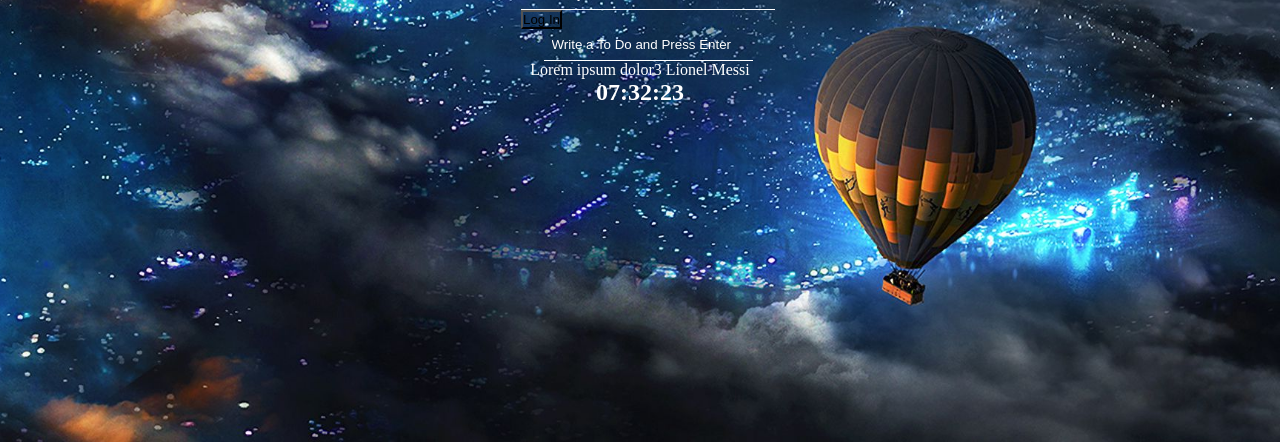
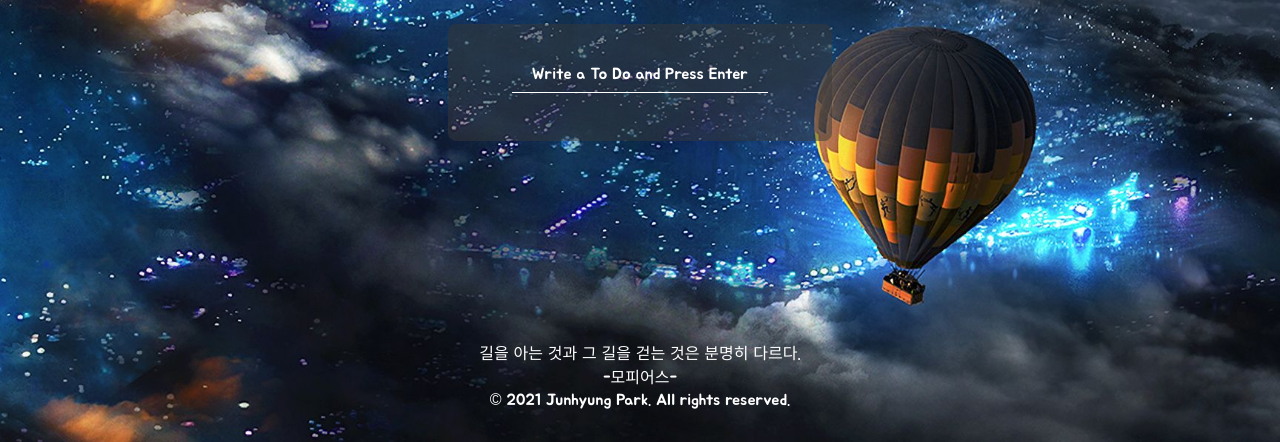
Before and after one commit to hursh7/ToDoList, a plain HTML site: page index.html in a window 1280 px wide. Shown: the part 358-800 px from the top of the page. Drawn offline with Linux system fonts and the light colour scheme.

Commit message:
add style with scss

```diff
--- /dev/null
+++ b/css/style_back.css
@@ -0,0 +1,60 @@
+* {
+    margin: 0; padding: 0;
+}
+
+.container {
+    width: 100%;
+    height: 100vh;
+    position: relative;
+    display: flex;
+    flex-direction: column;
+    justify-content: center;
+    align-items: center;
+}
+
+ul, li {
+    list-style: none;
+}
+
+input {
+    color: #fff;
+    outline: none;
+    width: 100%;
+    background-color: transparent;
+    border: none;
+    border-bottom: 1px solid #fff;
+    padding: 0.5rem;
+}
+
+input::placeholder {
+    color: #fff;
+}
+
+button {
+    background: transparent;
+    outline: none;
+}
+
+#greeting {
+    color: #fff;
+    font-size: 5rem;
+    margin-bottom: 1rem;
+}
+
+.todo-list, .clock, .quote {
+    color: #fff;
+}
+
+.img {
+    position: absolute;
+    top: 0;
+    left: 0;
+    width: 100%;
+    height: 100%;
+    z-index: -10;
+    object-fit: cover;
+}
+
+.hidden {
+    display: none;
+}
--- a/index.html
+++ b/index.html
@@ -6,6 +6,9 @@
     <meta name="viewport" content="width=device-width, initial-scale=1.0">
     <title>Todo list</title>
     <link rel="stylesheet" href="./css/style.css">
+    <link rel="preconnect" href="https://fonts.googleapis.com">
+    <link rel="preconnect" href="https://fonts.gstatic.com" crossorigin>
+    <link href="https://fonts.googleapis.com/css2?family=Jua&display=swap" rel="stylesheet">
     <script defer src="./js/greetings.js"></script>
     <script defer src="./js/clock.js"></script>
     <script defer src="./js/quotes.js"></script>
@@ -15,24 +18,31 @@
 </head>
 <body>
     <div class="container">
+        <div class="greeting-wrap">
             <form id="login-form" class="hidden">
-            <input type="text" placeholder="What is your name?" maxlength="10" required>
-            <button>Log In</button>
+                <input type="text" class="login-input" placeholder="Enter your name?" maxlength="10" required>
+                <!-- <button>Log In</button> -->
             </form>
             <h1 id="greeting" class="hidden"></h1>
+        </div>
+        <h2 class="clock">00:00:00</h2>
+        <div class="content">
             <form id="todo-form">
-            <input type="text" placeholder="Write a To Do and Press Enter" required>
+                <input type="text" class="todo-input" placeholder="Write a To Do and Press Enter" required>
             </form>
             <ul class="todo-list"></ul>
-        <div class="quote">
+        </div>
+        <div class="weather">
             <span></span>
             <span></span>
         </div>
-        <div id="weather">
-            <span></span>
-            <span></span>
+        <footer class="footer">
+            <div class="quote">
+                <p></p>
+                <p></p>
             </div>
-        <h2 class="clock">00:00:00</h2>
+            <p class="copyright">&copy; 2021 Junhyung Park. All rights reserved.</p>
+        </footer>
     </div>
 </body>
 </html>
--- a/js/clock.js
+++ b/js/clock.js
@@ -7,7 +7,7 @@ function getClock() {
     const hours = String(date.getHours()).padStart(2, "0");
     const minutes = String(date.getMinutes()).padStart(2, "0");
     const seconds = String(date.getSeconds()).padStart(2, "0");
-    clock.innerText = `${hours}:${minutes}:${seconds}`;
+    clock.innerText = `${hours} : ${minutes} : ${seconds}`;
 }
 
 getClock();
--- a/js/greetings.js
+++ b/js/greetings.js
@@ -16,7 +16,7 @@ function onLoginSubmit(event) {
 };
 
 function paintGreetings(username) {
-    greeting.innerText = `Hello ${username}`
+    greeting.innerText = `Hello, ${username}`
     greeting.classList.remove(HIDDEN_CLASSNAME);
 }
 
--- a/js/quotes.js
+++ b/js/quotes.js
@@ -2,29 +2,33 @@
 
 const quotes = [
     {
-        quote: 'Lorem ipsum dolor1',
-        author: 'Tony'
+        quote: '서두르지 말되 멈추지 말라',
+        author: '-괴테-'
     },
     {
-        quote: 'Lorem ipsum dolor2',
-        author: 'Eden Hazard'
+        quote: '생각하고 살지 않으면 사는 대로 생각하게 된다.',
+        author: '-르네 데카르트-'
     },
     {
-        quote: 'Lorem ipsum dolor3',
-        author: 'Lionel Messi'
+        quote: '과거에서 교훈을 얻을 수는 있어도, 과거 속에서 살 수는 없다.',
+        author: '-린든 B. 존슨-'
     },
     {
-        quote: 'Lorem ipsum dolor4',
-        author: 'Alexis Sanchez'
+        quote: '길을 아는 것과 그 길을 걷는 것은 분명히 다르다.',
+        author: '-모피어스-'
     },
     {
-        quote: 'Lorem ipsum dolor5',
-        author: 'Theo'
+        quote: '처음에는 우리가 습관을 만들지만, 그 다음에는 습관이 우리를 만든다.',
+        author: '-존 드라이든-'
+    },
+    {
+        quote: '낭비한 시간에 대한 후회는 더 큰 시간 낭비이다.',
+        author: '-메이슨 쿨리-'
     },
 ]
 
-const quote = document.querySelector('.quote span:first-child');
-const author = document.querySelector('.quote span:last-child');
+const quote = document.querySelector('.quote p:first-child');
+const author = document.querySelector('.quote p:last-child');
 Math.floor(Math.random() * 10)
 
 const todaysQuote = quotes[Math.floor(Math.random() * quotes.length)];
--- a/js/weather.js
+++ b/js/weather.js
@@ -10,8 +10,8 @@ function onGeoSuccess(position) {
     fetch(url)
     .then(response => response.json())
     .then(data => {
-        const weather = document.querySelector('#weather span:first-child');
-        const city = document.querySelector('#weather span:last-child');
+        const weather = document.querySelector('.weather span:first-child');
+        const city = document.querySelector('.weather span:last-child');
         city.innerText = data.name;
         weather.innerText = `${data.weather[0].main} / ${data.main.temp}`;
     });
--- /dev/null
+++ b/scss/style.scss
@@ -0,0 +1,118 @@
+$white: #fff;
+
+* {
+    margin: 0; padding: 0;
+    font-family: 'Jua', sans-serif;
+}
+
+ul, li {
+    list-style: none;
+}
+
+.container {
+    position: relative;
+    width: 100%;
+    height: 100vh;
+    display: flex;
+    flex-direction: column;
+    justify-content: center;
+    align-items: center;
+}
+
+.greeting-wrap {
+    position: absolute;
+    top: 2rem;
+}
+
+.clock {
+    font-size: 4rem;
+    text-shadow: 4px 6px 3px rgb(66 66 66 / 54%);
+    margin-bottom: 2rem;
+}
+
+#greeting {
+    font-size: 2rem;
+}
+
+.img {
+    position: absolute;
+    top: 0;
+    left: 0;
+    width: 100%;
+    height: 100%;
+    z-index: -10;
+    object-fit: cover;
+}
+
+.content {
+    background-color: rgba(56, 56, 56, 0.5);
+    border-radius: 0.5rem;
+    padding: 2rem 4rem;
+    margin-bottom: 2rem;
+}
+
+input {
+    color: $white;
+    background: transparent;
+    outline: none;
+    // width: 100%;
+    background-color: transparent;
+    border: none;
+    border-bottom: 1px solid $white;
+    padding: 0.5rem;
+        &::placeholder {
+            color: $white;
+        }
+        &.login-input {
+            width: 10rem;
+            font-size: 1rem;
+            text-align: center;
+        }
+        &.todo-input {
+            width: 15rem;
+            font-size: 1rem;
+            text-align: center;
+            margin-bottom: 1rem;
+        }
+}
+
+.todo-list {
+    font-size: 1.5rem;
+    li {
+        line-height: 2;
+        button {
+            font-size: 1.5rem;
+            color:orange;
+            margin-left: 0.5rem;
+            &:hover {
+                cursor: pointer;
+            }
+        }
+    }
+}
+
+button {
+    background: transparent;
+    border: 0;
+    outline: none;
+    color: $white;
+}
+
+#greeting, .todo-list, .clock, .quote, .weather span {
+    color: $white;
+}
+
+.footer {
+    position: absolute;
+    bottom: 2rem;
+    text-align: center;
+    .copyright {
+        margin-top: 0.1rem;
+        color: #fff;
+    }
+}
+
+
+.hidden {
+    display: none;
+}
```
Also changed, not shown: css/style.css, 1 other file. Lines whose indentation alone changed are shown as unchanged.
